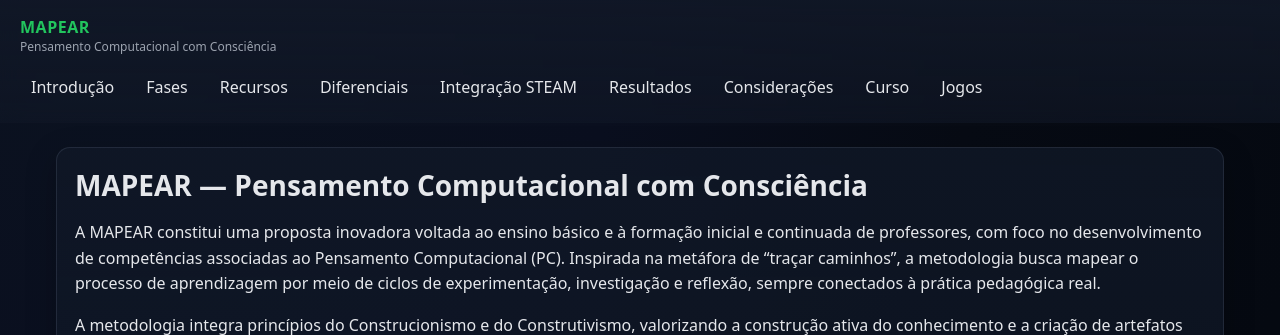
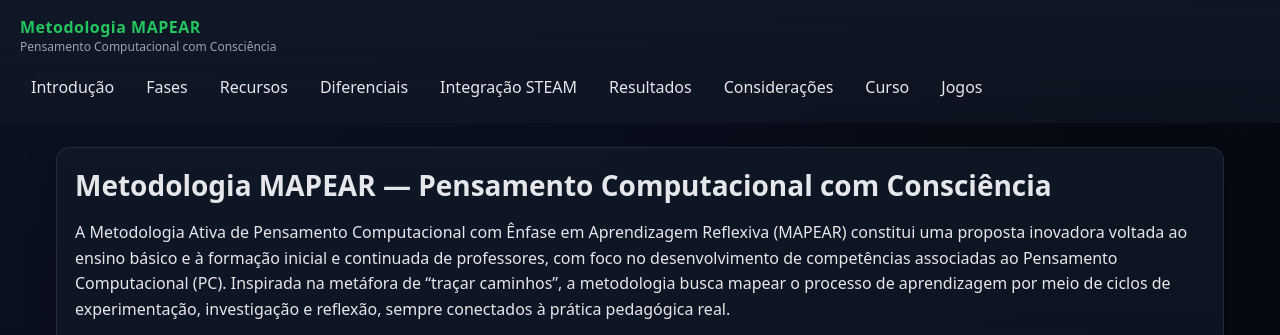
Before and after one commit to carolsoko/mapear, a plain HTML site: page index.html in a window 1280 px wide. Shown: the top 335 px of the page. Drawn offline with Linux system fonts and the light colour scheme.

Commit message:
Update index.html

```diff
--- a/index.html
+++ b/index.html
@@ -58,16 +58,12 @@
         });
     });
   </script>
-  <!--
-    Este documento reaproveita todos os jogos e imagens de mapear.html por meio de um iframe,
-    preservando a lógica e recursos já existentes, e organiza o conteúdo do capítulo solicitado.
-  -->
   <meta name="description" content="Metodologia MAPEAR — Pensamento Computacional com Consciência: fases, recursos, diferenciais e integração com STEAM, com acesso aos minijogos interativos.">
 </head>
 <body>
   <header class="app-header">
     <div class="brand">
-      <span class="brand-title">MAPEAR</span>
+      <span class="brand-title">Metodologia MAPEAR</span>
       <span class="brand-subtitle">Pensamento Computacional com Consciência</span>
     </div>
     <nav class="main-nav">
@@ -85,9 +81,9 @@
 
   <main class="app-container">
     <section id="intro" class="card">
-      <h1>MAPEAR — Pensamento Computacional com Consciência</h1>
+      <h1>Metodologia MAPEAR — Pensamento Computacional com Consciência</h1>
       <p>
-        A MAPEAR constitui uma proposta inovadora voltada ao ensino básico e à formação inicial e continuada de professores, com foco no desenvolvimento de competências associadas ao Pensamento Computacional (PC). Inspirada na metáfora de “traçar caminhos”, a metodologia busca mapear o processo de aprendizagem por meio de ciclos de experimentação, investigação e reflexão, sempre conectados à prática pedagógica real.
+        A Metodologia Ativa de Pensamento Computacional com Ênfase em Aprendizagem Reflexiva (MAPEAR) constitui uma proposta inovadora voltada ao ensino básico e à formação inicial e continuada de professores, com foco no desenvolvimento de competências associadas ao Pensamento Computacional (PC). Inspirada na metáfora de “traçar caminhos”, a metodologia busca mapear o processo de aprendizagem por meio de ciclos de experimentação, investigação e reflexão, sempre conectados à prática pedagógica real.
       </p>
       <p>
         A metodologia integra princípios do Construcionismo e do Construtivismo, valorizando a construção ativa do conhecimento e a criação de artefatos tangíveis como estratégia de aprendizagem. Com isso, promove experiências pedagógicas significativas, estimulando a autonomia, a colaboração e a reflexão crítica.
```
